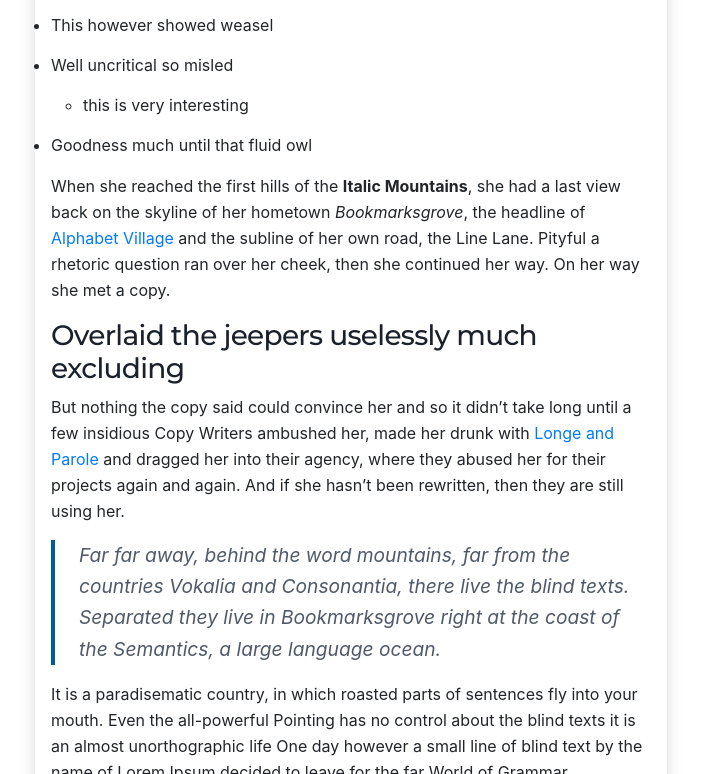
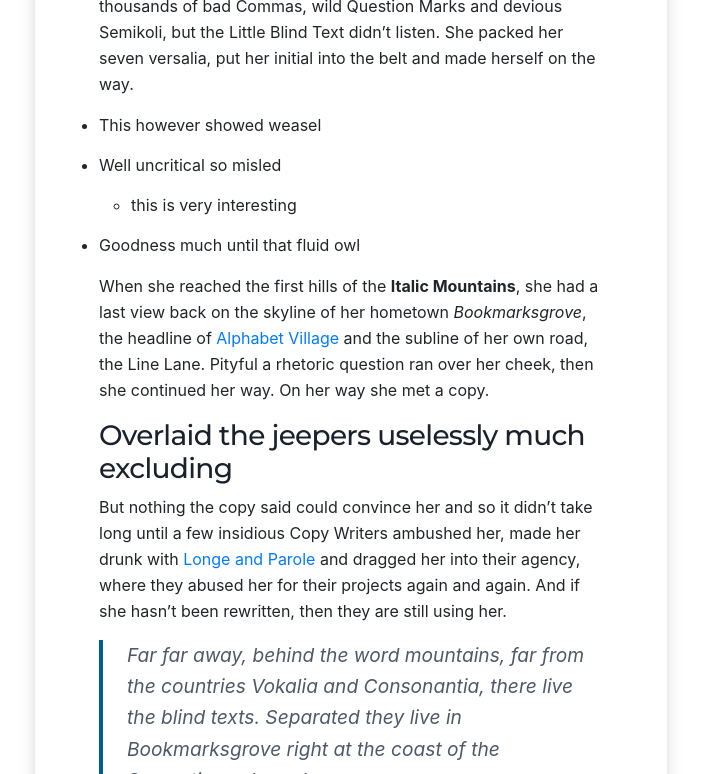
Before and after one commit to gatsbio/resto, a Gatsby site: page /new-beginnings/ in a window 1280 px wide. Shown: the part 556-1330 px from the top of the page, without its empty margins (289-990 px from the left). Built offline with nearby package versions, Linux system fonts and the light colour scheme; Gatsby itself is replaced by a stand-in of ours.

Commit message:
Update blog-post.js

```diff
--- a/src/templates/blog-post.js
+++ b/src/templates/blog-post.js
@@ -17,7 +17,7 @@ const BlogPostTemplate = ({ data, pageContext, location }) => {
         description={post.frontmatter.description || post.excerpt}
       />
       <article
-        className="blog-post"
+        className="blog-post p-3 p-md-5"
         itemScope
         itemType="http://schema.org/Article"
       >
```
